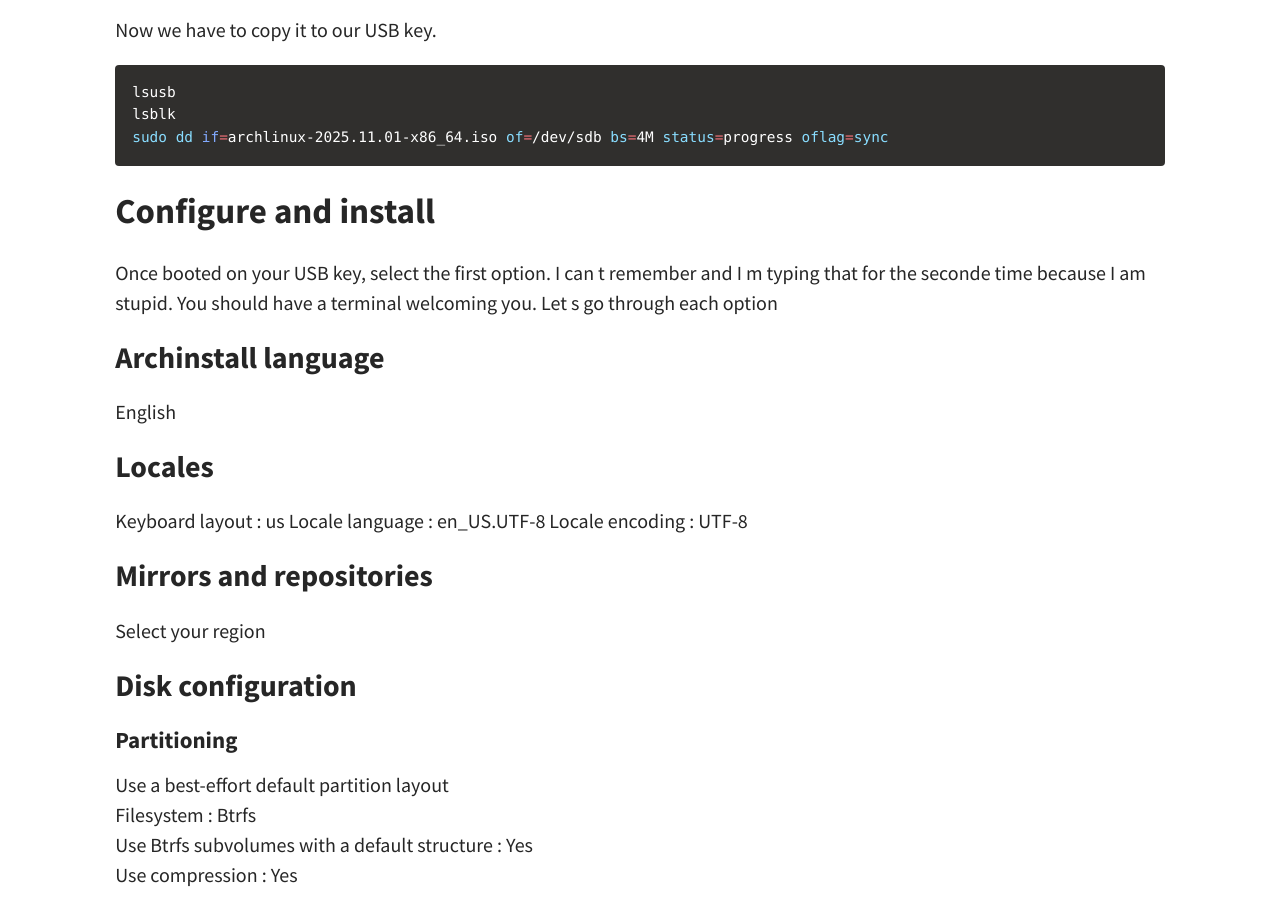
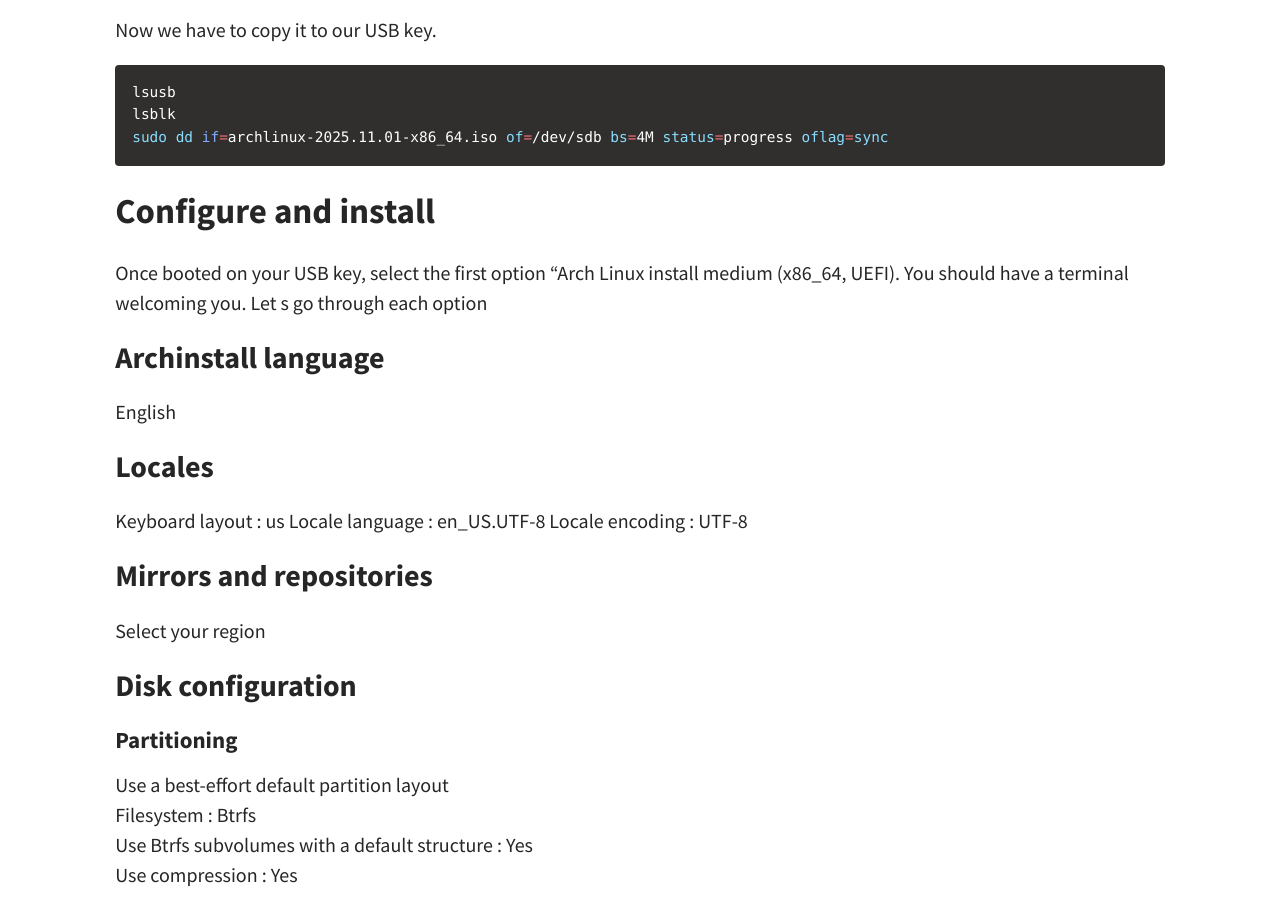
Before and after one commit to cristalcorp/cristalcorp.github.io, a Jekyll site: the page built from _posts/2024-12-14-Arch.md, in a window 1280 px wide and 900 px high, scrolled down 745 px. Built offline with Jekyll 4.4.1, drawn with Linux system fonts in a browser that asks for light colours; a script that is not in the unit is left out.

Commit message:
arch - archinstall

````diff
--- a/_posts/2024-12-14-Arch.md
+++ b/_posts/2024-12-14-Arch.md
@@ -23,8 +23,7 @@ lsblk
 sudo dd if=archlinux-2025.11.01-x86_64.iso of=/dev/sdb bs=4M status=progress oflag=sync
 ```
 ## Configure and install
-Once booted on your USB key, select the first option. I can t remember and I m typing that for the seconde time because I am stupid.
-You should have a terminal welcoming you. Let s go through each option
+Once booted on your USB key, select the first option "Arch Linux install medium (x86_64, UEFI). You should have a terminal welcoming you. Let s go through each option
 ### Archinstall language
 English
 ### Locales
````
